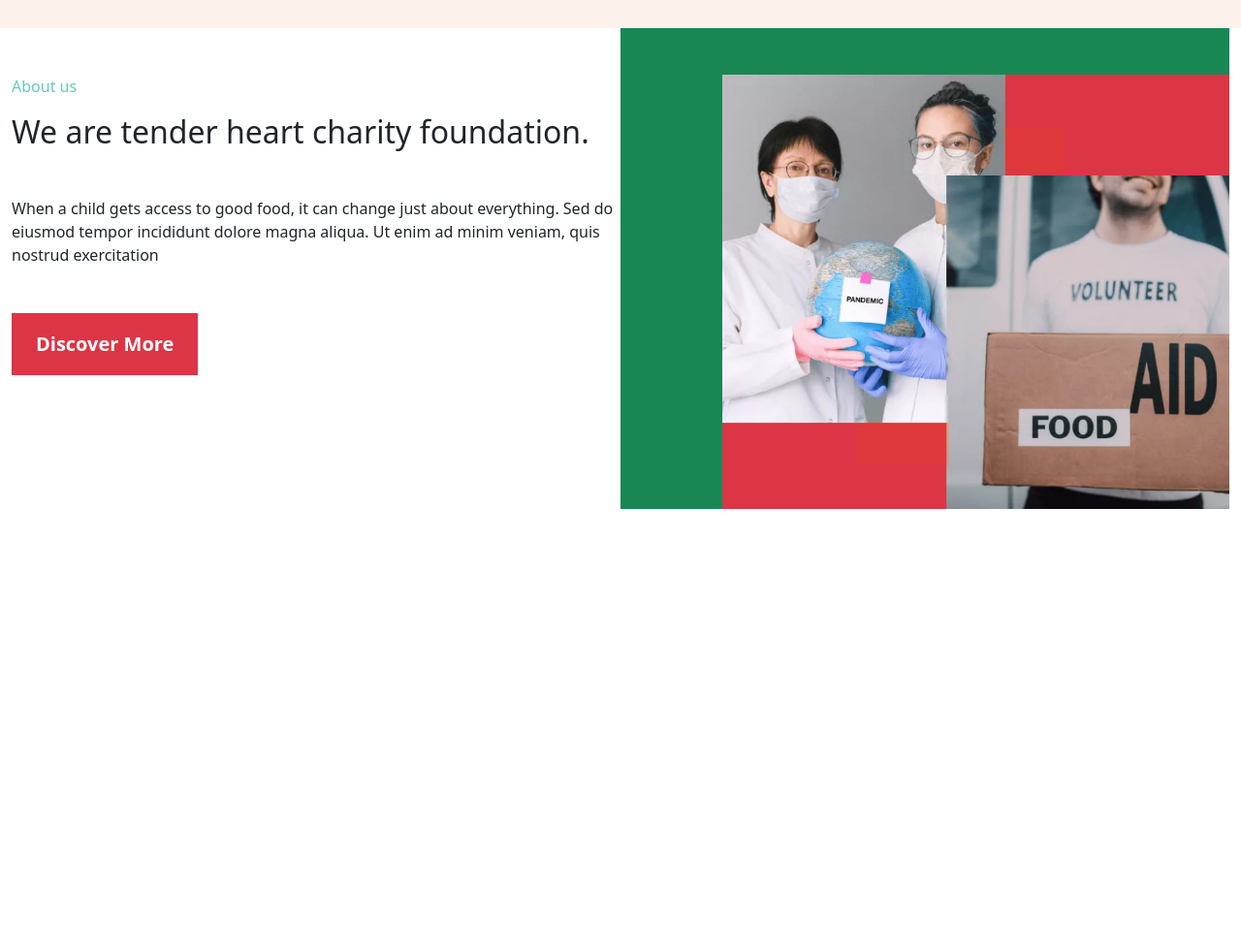
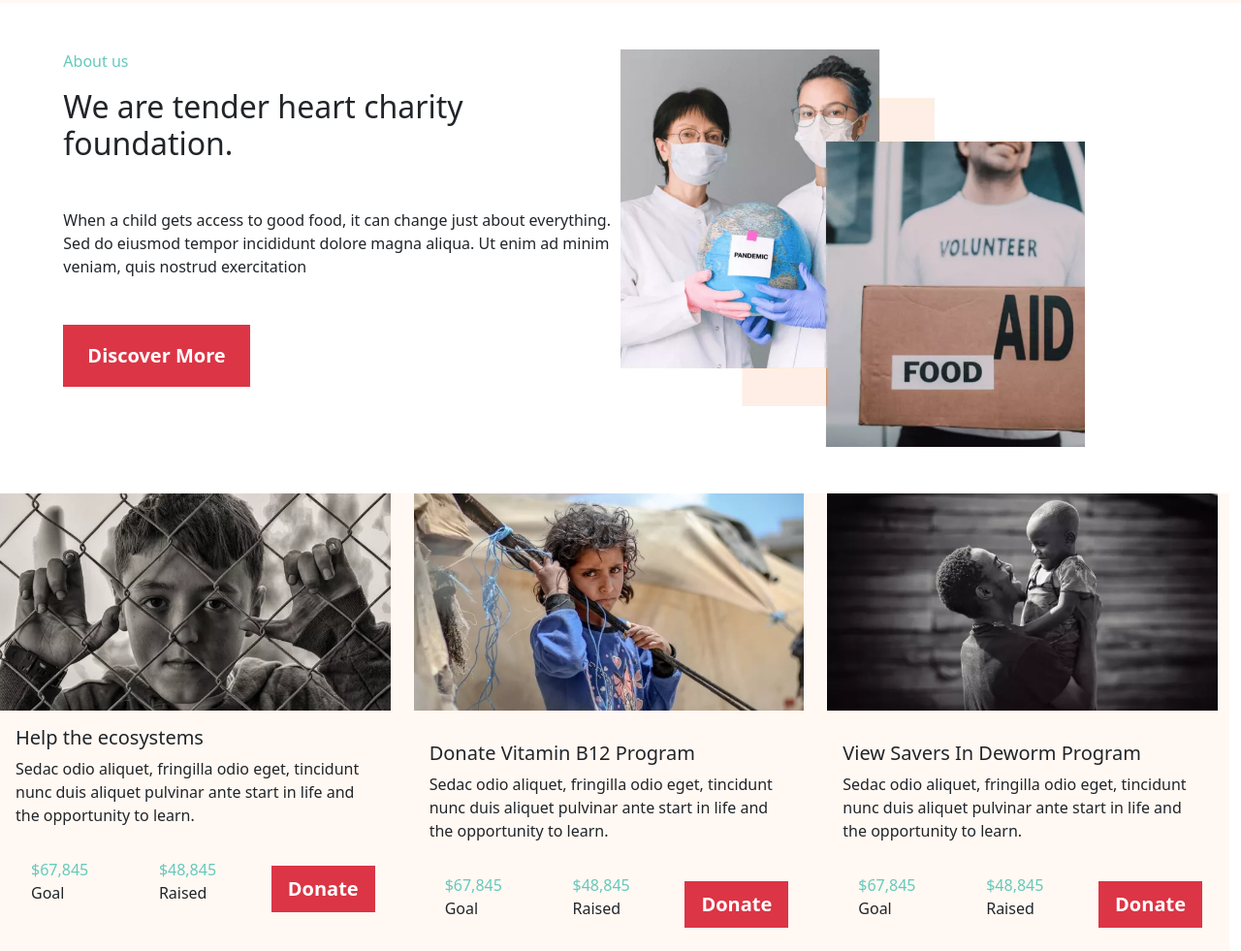
Before and after one commit to lyionmaurice/colorlide-project, a plain HTML site: page index.html in a window 1280 px wide. Shown: the part 1366-2347 px from the top of the page at 97% size. Before the commit the page ends 1891 px from the top, so only its background shows below. Drawn offline with nearby package versions, Linux system fonts and the light colour scheme.

Commit message:
added classes

```diff
--- a/ass.css
+++ b/ass.css
@@ -77,10 +77,10 @@
     margin-top: 10%;
 }
 
-.about-container{
-    background-color: rgb(252,242,235);
+.about-container,.cards-bg{
+    background-color: rgb(255, 248, 243);
 }
-.upcoming-program-heading{
+.upcoming-program-heading,.class-number,.about-us-heading,.card-number{
     color:rgb(101,201,187) ;
 }
 
@@ -95,6 +95,3 @@
 .view-program-color {
     color:rgb(241,91,67) ;
 }
-.about-us-heading{
-    color:rgb(101,201,187) ;
-}
--- a/index.html
+++ b/index.html
@@ -184,9 +184,9 @@
   </div>
 
   <!-- upcoming programs -->
-  <div class=" about-container container-fluid py-5 d-lg-flex ">
+  <div class=" about-container container-fluid py-5 d-lg-flex p-md-4 p-lg-5 ">
 
-    <div class="img-container mb-4 me-4 col-sm-12 col-md-8 col-lg-6">
+    <div class="mb-4 col-sm-12 col-md-8 col-lg-6">
       <img src="./assets/about1.jpg" alt="" class="w-100 my-2 img-fluid">
     </div>
 
@@ -222,11 +222,10 @@
 
       </div>
     </div>
+  </div>
 
-  </div>
   <!-- about us section -->
-
-  <div class="container-fluid d-lg-flex">
+  <div class="container-fluid d-lg-flex col-lg-11 pb-5">
 
     <div class="col-md-9 col-lg-6">
       <div class="about-us-heading mt-5">
@@ -250,50 +249,114 @@
       </div>
     </div>
 
-    <div class="bg-success">
-      <div class=" bg-danger float-end mt-5 col-sm-12 col-md-10">
+    <div class="about-img">
+      <div class=" mt-5 col-sm-12 col-md-10">
         <img src="./assets/about2.png" alt="" class="w-100">
       </div>
     </div>
   </div>
 
+  <!-- classes section -->
+  <!-- class-1 -->
+  <div class="row g-4 w-100">
 
+    <div class=" cards-bg  card border-0 rounded-0 col-sm-12 col-md-6 col-lg-4 ">
 
+        <img src="./assets/class-img1.jpg" class="rounded-0 img-fluid " alt="...">
 
+       <div class="card-body">
 
+        <h5 class="card-title">Help the ecosystems</h5>
 
+        <p class="card-text">Sedac odio aliquet, fringilla odio eget, tincidunt nunc duis aliquet pulvinar ante start in
+          life and the
+          opportunity to learn.
+        </p>
 
+         <div class="d-flex">
 
+          <div class="card-body">
+            <p class="card-text"> <span class="card-number">$67,845</span><br>Goal</p>
+          </div>
 
+          <div class="card-body">
+            <p class="card-text"><span class="card-number">$48,845</span> <br>Raised </p>
+          </div>
 
+          <div class="pt-4">
+            <a href="https://preview.colorlib.com/#charitee"
+              class=" btn btn-danger rounded-0 py-2 px-3 fs-5 fw-bold ">Donate</a>
+          </div>
+        </div>
 
+    </div>
+  </div>
+  <!-- class-2 -->
 
+    <div class=" cards-bg card border-0 rounded-0 col-sm-12 col-md-6 col-lg-4 ">
 
+      <img src="./assets/class-img2.jpg" class="rounded-0 mb-3 w-100" alt="...">
 
+      <div class="card-body">
 
+        <h5 class="card-title">Donate Vitamin B12 Program</h5>
 
+        <p class="card-text">Sedac odio aliquet, fringilla odio eget, tincidunt nunc duis aliquet pulvinar ante start in life and the opportunity to learn.
+        </p>
 
+        <div class="d-flex">
 
+          <div class="card-body">
+            <p class="card-text"> <span class="card-number">$67,845</span><br>Goal</p>
+          </div>
 
+          <div class="card-body">
+            <p class="card-text"><span class="card-number">$48,845</span> <br>Raised </p>
+          </div>
 
+          <div class="pt-4">
+            <a href="https://preview.colorlib.com/#charitee"
+              class=" btn btn-danger rounded-0 py-2 px-3 fs-5 fw-bold ">Donate</a>
+          </div>
+        </div>
 
+      </div>
+    </div>
+  <!-- class-3 -->
 
+    <div class=" cards-bg card border-0 rounded-0 col-sm-12 col-md-6 col-lg-4 ">
 
+      <img src="./assets/class-img3.jpg" class="rounded-0 mb-3 w-100" alt="...">
 
+      <div class="card-body ">
 
+        <h5 class="card-title">View Savers In Deworm Program</h5>
 
+        <p class="card-text">Sedac odio aliquet, fringilla odio eget, tincidunt nunc duis aliquet pulvinar ante start in life and the opportunity to learn.
+        </p>
 
+        <div class="d-flex">
 
+          <div class="card-body">
+            <p class="card-text"> <span class="card-number">$67,845</span><br>Goal</p>
+          </div>
 
+          <div class="card-body">
+            <p class="card-text"><span class="card-number">$48,845</span> <br>Raised </p>
+          </div>
 
+          <div class="pt-4">
+            <a href="https://preview.colorlib.com/#charitee"
+              class=" btn btn-danger rounded-0 py-2 px-3 fs-5 fw-bold ">Donate</a>
+          </div>
+        </div>
+      </div>
+    </div>
+  <!-- class-3 end -->
 
+  </div>
 
-
-
-
-
-
-
+  </div>
 
 
 
```
